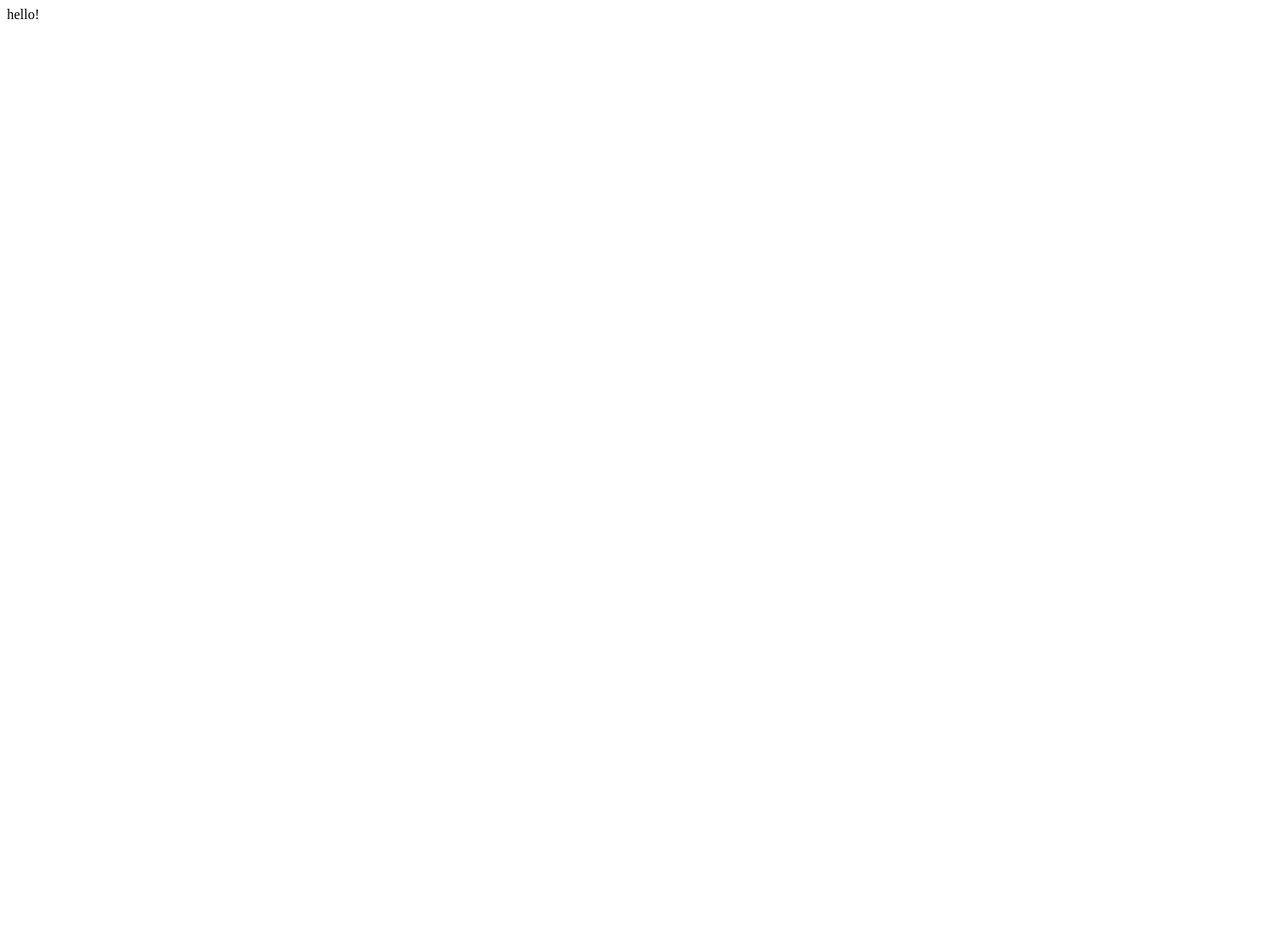
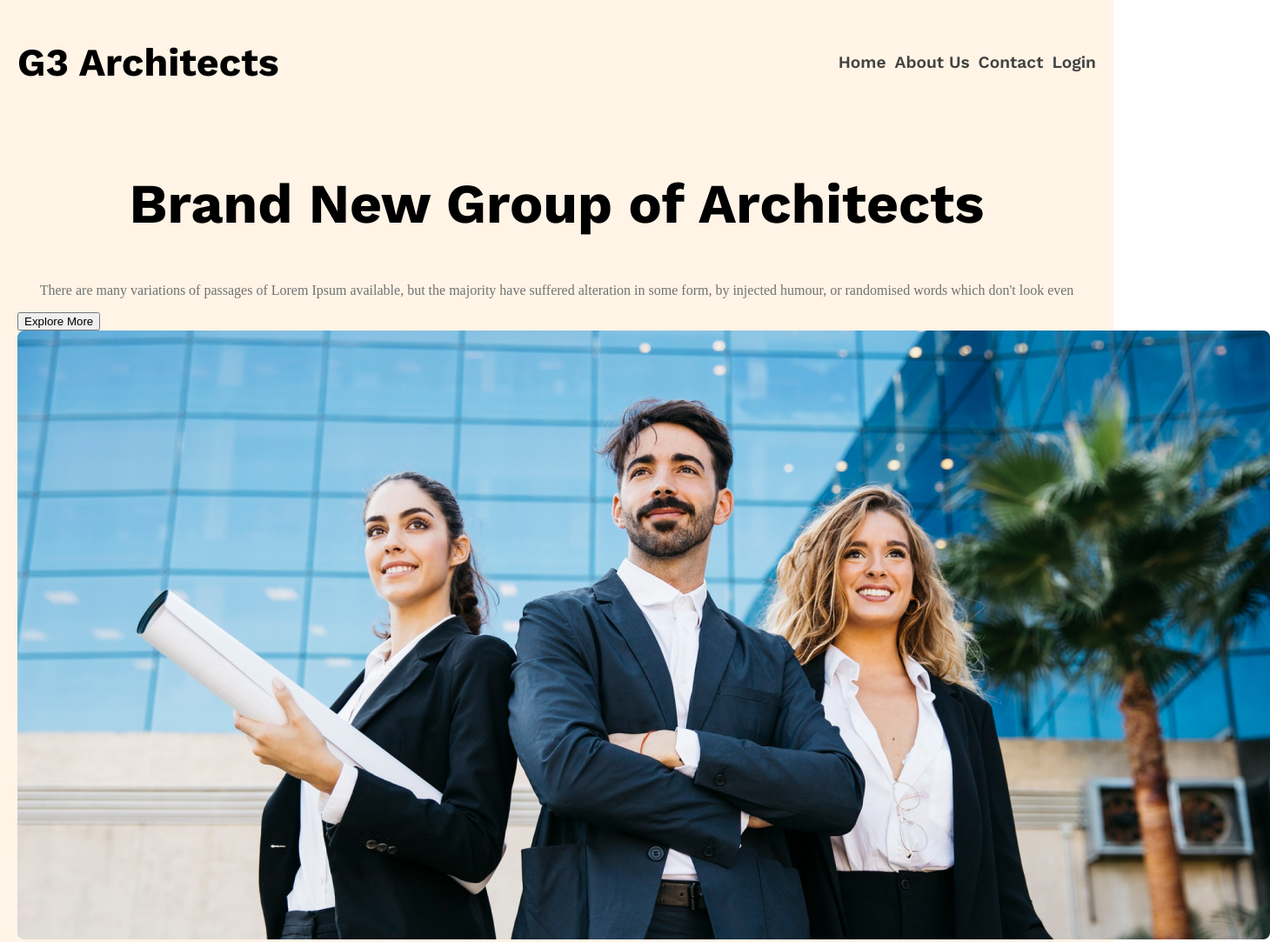
Before and after one commit to niloy-debnath/G3-Architect, a plain HTML site: page index.html in a window 1280 px wide. Shown: the whole page at 87% size, 1460 px wide, since content can reach past the window. Before the commit the page ends 800 px from the top, so only its background shows below. Drawn offline with nearby package versions, Linux system fonts and the light colour scheme.

Commit message:
navbar updated

```diff
--- a/index.html
+++ b/index.html
@@ -4,9 +4,43 @@
     <meta charset="UTF-8">
     <meta name="viewport" content="width=device-width, initial-scale=1.0">
     <title>G3 Architect</title>
+
+    <link rel="preconnect" href="https://fonts.googleapis.com">
+<link rel="preconnect" href="https://fonts.gstatic.com" crossorigin>
+<link href="https://fonts.googleapis.com/css2?family=Work+Sans:ital,wght@0,100..900;1,100..900&display=swap" rel="stylesheet">
+
     <link rel="stylesheet" href="style.css">
 </head>
 <body>
-    hello!
+    <header>
+       <section>
+         <nav class="display-flex navbar fixed-margin">
+            <h1 class="nav-title work-sans-Bold">G3 Architects</h1>
+            <div class="dark2">
+                <ul class="navbar-links display-flex work-sans-Bold">
+                    <li><a href="" class="nav-link">Home</a></li>
+                    <li><a href="" class="nav-link">About Us</a></li>
+                    <li><a href="" class="nav-link">Contact</a></li>
+                    <li><a href="" class="nav-link">Login</a></li>
+                </ul>
+            </div>
+        </nav>
+       </section>
+       <section class="banner fixed-margin">
+        <h1 class="banner-title work-sans-Bold">Brand New
+Group of Architects</h1>
+        <p class="banner-description dark3">There are many variations of passages of Lorem Ipsum available, but the majority have suffered alteration in some form, by injected humour, or randomised words which don't look even</p>
+        <button class="btn-primary">Explore More</button>
+        <div class="banner-img">
+            <img src="./images/banner.png" alt="">
+        </div>
+       </section>
+    </header>
+    <main>
+
+    </main>
+    <footer>
+
+    </footer>
 </body>
 </html>
--- a/style.css
+++ b/style.css
@@ -0,0 +1,73 @@
+/* Shared Styles */
+body{
+    margin: 0;
+    padding: 0;
+}
+.work-sans-Bold{
+  font-family: "Work Sans", sans-serif;
+  font-optical-sizing: auto;
+  font-weight: 700;
+  font-style: normal;
+}
+
+.display-flex{
+    display: flex;
+}
+.dark1{
+    color: #131313;
+}
+
+.dark2{
+    color: #424242;
+}
+
+.dark3{
+    color: #727272;
+}
+
+.fixed-margin{
+    max-width: 1240px;
+    margin: 0 auto;
+}
+
+
+/* Navbar*/
+
+header {
+    background-color: rgba(255, 144, 14, 0.1);
+}
+
+.navbar{
+    justify-content: space-between;
+    align-items: center;
+}
+
+.nav-title{
+    font-size: 2.8em;
+}
+
+
+.navbar-links{
+    list-style: none;
+    gap: 10px;
+}
+
+.nav-link{
+    text-decoration: none;
+}
+
+nav div a {
+    color: #424242;
+    font-weight: 600;
+    font-size: 1.2em;
+}
+
+/* banner */
+.banner-title{
+    font-size: 4em;
+    text-align: center;
+}
+
+.banner-description{
+    text-align: center;
+}
```
